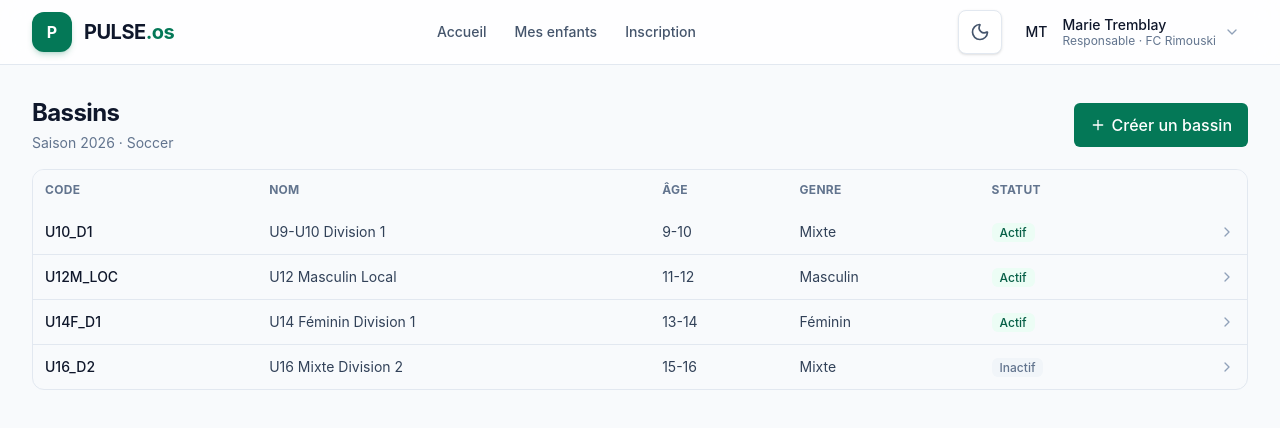
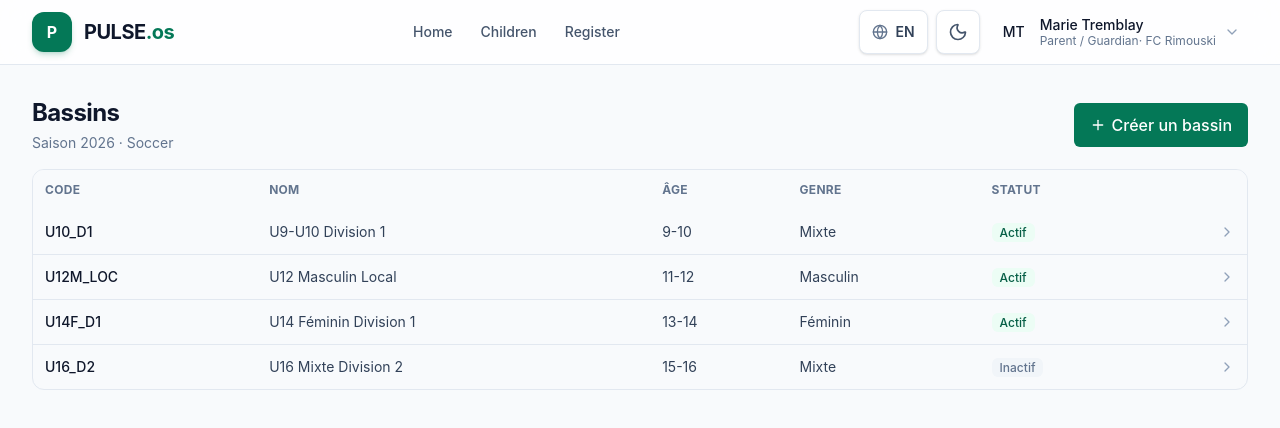
Before and after one commit to jasonouellet/pulse, a React (Vite) app in the folder frontend/: page /pools in a window 1280 px wide. Shown: the top 428 px of the page. Built offline with nearby package versions, Linux system fonts and the light colour scheme.

Commit message:
add: implement ADR-009-frontend-routing-and-i18n-strategy

```diff
--- a/frontend/package.json
+++ b/frontend/package.json
@@ -22,10 +22,13 @@
     "@opentelemetry/instrumentation-fetch": "^0.221.0",
     "@opentelemetry/sdk-trace-web": "^2.10.0",
     "clsx": "^2.1.1",
+    "i18next": "^26.4.0",
+    "i18next-browser-languagedetector": "^8.2.1",
     "lucide-react": "^1.34.0",
     "radix-ui": "^1.6.7",
     "react": "^19.2.8",
     "react-dom": "^19.2.8",
+    "react-i18next": "^17.0.12",
     "react-router": "^8.3.1",
     "tailwind-merge": "^3.6.0"
   },
--- a/frontend/src/App.tsx
+++ b/frontend/src/App.tsx
@@ -11,16 +11,18 @@ import { RegistrationPage } from "./pages/RegistrationPage";
 export function App() {
   return (
     <SessionProvider>
-      <AppLayout>
-        <Routes>
+      <Routes>
+        <Route path="/register" element={<RegistrationPage />} />
+
+        {/* Layout parent avec Outlet */}
+        <Route element={<AppLayout />}>
           <Route path="/" element={<HomePage />} />
           <Route path="/pools" element={<PoolsListPage />} />
           <Route path="/rosters" element={<RosterBuilderPage />} />
           <Route path="/players/:playerId" element={<PlayerProfilePage />} />
           <Route path="/children" element={<GuardianChildrenPage />} />
-          <Route path="/register" element={<RegistrationPage />} />
-        </Routes>
-      </AppLayout>
+        </Route>
+      </Routes>
     </SessionProvider>
   );
 }
--- /dev/null
+++ b/frontend/src/components/LanguageSwitcher.tsx
@@ -0,0 +1,26 @@
+import { useTranslation } from "react-i18next";
+import { Globe } from "lucide-react";
+
+export function LanguageSwitcher() {
+  const { i18n } = useTranslation();
+
+  // Langue courante (ex: "fr" ou "en")
+  const currentLang = i18n.resolvedLanguage || i18n.language || "fr";
+
+  const toggleLanguage = () => {
+    const nextLanguage = currentLang.startsWith("fr") ? "en" : "fr";
+    i18n.changeLanguage(nextLanguage);
+  };
+
+  return (
+    <button
+      onClick={toggleLanguage}
+      type="button"
+      className="inline-flex min-h-[44px] items-center gap-2 rounded-lg border border-slate-200 bg-white px-3 py-2 text-sm font-medium text-slate-700 shadow-sm transition-colors hover:bg-slate-100 dark:border-slate-700 dark:bg-slate-800 dark:text-slate-200 dark:hover:bg-slate-700"
+    >
+      <Globe className="h-4 w-4 text-slate-500" aria-hidden="true" />
+      {/* Affiche FR ou EN selon la langue active */}
+      <span className="uppercase font-semibold">{currentLang.slice(0, 2)}</span>
+    </button>
+  );
+}
--- a/frontend/src/components/layout/AppLayout.tsx
+++ b/frontend/src/components/layout/AppLayout.tsx
@@ -1,6 +1,8 @@
 import React, { useState, useEffect } from "react";
 import { DropdownMenu } from "radix-ui";
-import { NavLink } from "react-router";
+import { Outlet, NavLink } from "react-router";
+import { LanguageSwitcher } from "../LanguageSwitcher";
+import { useTranslation } from "react-i18next";
 import {
   Sun,
   Moon,
@@ -15,11 +17,8 @@ import {
 import { ROLE_LABELS, useSession, type UserRole } from "../../context/session";
 import { NAV_BY_ROLE } from "../../data/mock";
 
-interface AppLayoutProps {
-  children: React.ReactNode;
-}
-
-export const AppLayout: React.FC<AppLayoutProps> = ({ children }) => {
+export const AppLayout: React.FC = () => {
+  const { t } = useTranslation("common");
   const [isDarkMode, setIsDarkMode] = useState<boolean>(() => {
     return (
       localStorage.getItem("theme") === "dark" ||
@@ -80,9 +79,14 @@ export const AppLayout: React.FC<AppLayoutProps> = ({ children }) => {
             className="hidden md:flex md:items-center md:gap-1"
             aria-label="Main Navigation"
           >
-            {navItems.map((item) => (
+            {navItems.map((item) => {
+              const label = item.key
+                ? t(`nav.${item.key}` as any, { defaultValue: item.label ?? "" })
+                : (item.label ?? item.key ?? "");
+
+              return (
                 <NavLink
-                key={item.label}
+                  key={item.to}
                   to={item.to}
                   end={item.to === "/"}
                   className={({ isActive }) =>
@@ -93,14 +97,16 @@ export const AppLayout: React.FC<AppLayoutProps> = ({ children }) => {
                     }`
                   }
                 >
-                {item.label}
+                  {label}
                 </NavLink>
-            ))}
+              );
+            })}
           </nav>
 
-          {/* Right Actions (Theme Switcher + Avatar Menu + Mobile Toggle) */}
+          {/* Actions (Sélecteur de langue + Thème + Profil + Mobile) */}
           <div className="flex items-center gap-2">
-            {/* Theme Toggle Button */}
+            <LanguageSwitcher />
+
             <button
               onClick={toggleTheme}
               type="button"
@@ -116,9 +122,7 @@ export const AppLayout: React.FC<AppLayoutProps> = ({ children }) => {
               )}
             </button>
 
-            {/* Avatar + role/club submenu — the ONLY place club/role switching
-                happens. The name/subtitle next to the avatar is passive
-                display text, not a separate control. */}
+            {/* Menu Utilisateur / Dropdown */}
             <DropdownMenu.Root>
               <DropdownMenu.Trigger asChild>
                 <button
@@ -133,7 +137,9 @@ export const AppLayout: React.FC<AppLayoutProps> = ({ children }) => {
                       {userName}
                     </p>
                     <p className="text-xs leading-tight text-slate-500 dark:text-slate-400">
-                      {ROLE_LABELS[activeGrant.role]} · {activeGrant.club.name}
+                      {t(`roles.${activeGrant.role}` as any, {
+                        defaultValue: ROLE_LABELS[activeGrant.role] })}
+                      · {activeGrant.club.name}
                     </p>
                   </div>
                   <ChevronDown
@@ -150,7 +156,7 @@ export const AppLayout: React.FC<AppLayoutProps> = ({ children }) => {
                   className="z-50 w-64 rounded-xl border border-slate-200 bg-white p-1.5 shadow-lg dark:border-slate-700 dark:bg-slate-800"
                 >
                   <DropdownMenu.Label className="px-2 py-1.5 text-xs font-medium text-slate-400 dark:text-slate-500">
-                    Rôle actif · {activeGrant.club.name}
+                    {t("user.activeRole", { defaultValue: "Rôle actif" })} · {activeGrant.club.name}
                   </DropdownMenu.Label>
                   {rolesForActiveClub.map((role: UserRole) => (
                     <DropdownMenu.Item
@@ -162,7 +168,9 @@ export const AppLayout: React.FC<AppLayoutProps> = ({ children }) => {
                         className="h-4 w-4 text-slate-400"
                         aria-hidden="true"
                       />
-                      <span className="flex-1">{ROLE_LABELS[role]}</span>
+                      <span className="flex-1">
+                        {t(`roles.${role}` as any, { defaultValue: ROLE_LABELS[role] })}
+                      </span>
                       {role === activeGrant.role && (
                         <Check
                           className="h-4 w-4 text-brand-500"
@@ -175,7 +183,7 @@ export const AppLayout: React.FC<AppLayoutProps> = ({ children }) => {
                   <DropdownMenu.Separator className="my-1.5 h-px bg-slate-200 dark:bg-slate-700" />
 
                   <DropdownMenu.Label className="px-2 py-1.5 text-xs font-medium text-slate-400 dark:text-slate-500">
-                    Club actif
+                    {t("user.activeClub", { defaultValue: "Club actif" })}
                   </DropdownMenu.Label>
                   {clubs.map((club) => (
                     <DropdownMenu.Item
@@ -204,7 +212,7 @@ export const AppLayout: React.FC<AppLayoutProps> = ({ children }) => {
                       className="h-4 w-4 text-slate-400"
                       aria-hidden="true"
                     />
-                    Paramètres du compte
+                    {t("user.accountSettings", { defaultValue: "Paramètres du compte" })}
                   </DropdownMenu.Item>
                 </DropdownMenu.Content>
               </DropdownMenu.Portal>
@@ -227,13 +235,17 @@ export const AppLayout: React.FC<AppLayoutProps> = ({ children }) => {
           </div>
         </div>
 
-        {/* Mobile Navigation Drawer */}
+        {/* Navigation Mobile Drawer */}
         {isMobileMenuOpen && (
           <div className="border-b border-slate-200 bg-white px-4 pt-2 pb-4 dark:border-slate-800 dark:bg-slate-900 md:hidden">
             <nav className="flex flex-col gap-1" aria-label="Mobile Navigation">
-              {navItems.map((item) => (
+              {navItems.map((item) => {
+                const label = item.key
+                  ? t(`nav.${item.key}` as any, { defaultValue: item.label ?? "" })
+                  : (item.label ?? item.key ?? "");
+                return (
                   <NavLink
-                  key={item.label}
+                    key={item.to}
                     to={item.to}
                     end={item.to === "/"}
                     onClick={() => setIsMobileMenuOpen(false)}
@@ -245,17 +257,18 @@ export const AppLayout: React.FC<AppLayoutProps> = ({ children }) => {
                       }`
                     }
                   >
-                  {item.label}
+                    {label}
                   </NavLink>
-              ))}
+                );
+              })}
             </nav>
           </div>
         )}
       </header>
 
-      {/* Main Content Area */}
+      {/* Rendu des pages via React Router Outlet */}
       <main className="mx-auto max-w-7xl px-4 py-8 sm:px-6 lg:px-8">
-        {children}
+        <Outlet />
       </main>
     </div>
   );
--- a/frontend/src/data/mock.ts
+++ b/frontend/src/data/mock.ts
@@ -179,30 +179,32 @@ export const MY_CHILDREN_IDS = ["player-leo", "player-zoe"];
 
 // Nav items differ by active role — extend as real screens land per role.
 export interface NavItem {
-  label: string;
+  key: string;
+  label?: string;
   to: string;
+  icon?: string;
 }
 
 export const NAV_BY_ROLE: Record<UserRole, NavItem[]> = {
   GUARDIAN: [
-    { label: "Accueil", to: "/" },
-    { label: "Mes enfants", to: "/children" },
-    { label: "Inscription", to: "/register" },
+    { key: "home", to: "/" },
+    { key: "children", to: "/children" },
+    { key: "register", to: "/register" },
   ],
-  PLAYER: [{ label: "Accueil", to: "/" }],
+  PLAYER: [{ key: "home", to: "/" }],
   COACH: [
-    { label: "Accueil", to: "/" },
-    { label: "Bassins", to: "/pools" },
-    { label: "Rosters", to: "/rosters" },
+    { key: "home", to: "/" },
+    { key: "pools", to: "/pools" },
+    { key: "rosters", to: "/rosters" },
   ],
   CLUB_ADMIN: [
-    { label: "Accueil", to: "/" },
-    { label: "Bassins", to: "/pools" },
-    { label: "Rosters", to: "/rosters" },
+    { key: "home", to: "/" },
+    { key: "pools", to: "/pools" },
+    { key: "rosters", to: "/rosters" },
   ],
   TECHNICAL_DIRECTOR: [
-    { label: "Accueil", to: "/" },
-    { label: "Bassins", to: "/pools" },
-    { label: "Rosters", to: "/rosters" },
+    { key: "home", to: "/" },
+    { key: "pools", to: "/pools" },
+    { key: "rosters", to: "/rosters" },
   ],
 };
--- /dev/null
+++ b/frontend/src/i18n/config.ts
@@ -0,0 +1,40 @@
+import i18n from 'i18next';
+import { initReactI18next } from 'react-i18next';
+import LanguageDetector from 'i18next-browser-languagedetector';
+import { defaultNS } from './types';
+
+import frCommon from './locales/fr/common.json';
+import frRoster from './locales/fr/roster.json';
+import enCommon from './locales/en/common.json';
+import enRoster from './locales/en/roster.json';
+
+i18n
+  .use(LanguageDetector)
+  .use(initReactI18next)
+  .init({
+    fallbackLng: 'fr',
+    defaultNS,
+    resources: {
+      fr: { common: frCommon, roster: frRoster },
+      en: { common: enCommon, roster: enRoster },
+    },
+    interpolation: {
+      escapeValue: false, // Inutile avec React qui échappe nativement le XSS
+    },
+    detection: {
+      order: ['localStorage', 'navigator'],
+      caches: ['localStorage'],
+    },
+  });
+
+// Synchronise l'attribut html lang pour l'accessibilité WCAG / Loi 25
+i18n.on('languageChanged', (lng) => {
+  document.documentElement.lang = lng;
+});
+
+// Applique la langue initiale au premier chargement
+if (typeof document !== 'undefined') {
+  document.documentElement.lang = i18n.language || 'fr';
+}
+
+export default i18n;
--- /dev/null
+++ b/frontend/src/i18n/locales/en/common.json
@@ -0,0 +1,32 @@
+{
+  "actions": {
+    "save": "Save",
+    "cancel": "Cancel",
+    "delete": "Delete",
+    "edit": "Edit",
+    "switchLanguage": "Français"
+  },
+  "labels": {
+    "loading": "Loading...",
+    "error": "An error occurred"
+  },
+  "nav": {
+    "home": "Home",
+    "pools": "Pools",
+    "rosters": "Rosters",
+    "children": "Children",
+    "register": "Register"
+  },
+  "user": {
+    "activeRole": "Active role",
+    "activeClub": "Active club",
+    "accountSettings": "Account settings"
+  },
+  "roles": {
+    "CLUB_ADMIN": "Club Manager",
+    "TECHNICAL_DIRECTOR": "Technical Director",
+    "COACH": "Coach",
+    "GUARDIAN": "Parent / Guardian",
+    "PLAYER": "Player"
+  }
+}
--- /dev/null
+++ b/frontend/src/i18n/locales/en/roster.json
@@ -0,0 +1,5 @@
+{
+  "title": "Team Roster",
+  "playerCount_one": "{{count}} player selected",
+  "playerCount_other": "{{count}} players selected"
+}
--- /dev/null
+++ b/frontend/src/i18n/locales/fr/common.json
@@ -0,0 +1,32 @@
+{
+  "actions": {
+    "save": "Enregistrer",
+    "cancel": "Annuler",
+    "delete": "Supprimer",
+    "edit": "Modifier",
+    "switchLanguage": "English"
+  },
+  "labels": {
+    "loading": "Chargement...",
+    "error": "Une erreur est survenue"
+  },
+  "nav": {
+    "home": "Accueil",
+    "pools": "Groupes",
+    "rosters": "Alignements",
+    "children": "Enfants",
+    "register": "Inscription"
+  },
+  "user": {
+    "activeRole": "Rôle actif",
+    "activeClub": "Club actif",
+    "accountSettings": "Paramètres du compte"
+  },
+  "roles": {
+    "CLUB_ADMIN": "Gestionnaire de club",
+    "TECHNICAL_DIRECTOR": "Directeur technique",
+    "COACH": "Entraîneur",
+    "GUARDIAN": "Parent / Tuteur",
+    "PLAYER": "Joueur"
+  }
+}
--- /dev/null
+++ b/frontend/src/i18n/locales/fr/roster.json
@@ -0,0 +1,5 @@
+{
+  "title": "Alignement de l'équipe",
+  "playerCount_one": "{{count}} joueur sélectionné",
+  "playerCount_other": "{{count}} joueurs sélectionnés"
+}
--- /dev/null
+++ b/frontend/src/i18n/types.ts
@@ -0,0 +1,15 @@
+import frCommon from './locales/fr/common.json';
+import frRoster from './locales/fr/roster.json';
+
+export const defaultNS = 'common';
+export const resources = {
+  common: frCommon,
+  roster: frRoster,
+} as const;
+
+declare module 'i18next' {
+  interface CustomTypeOptions {
+    defaultNS: typeof defaultNS;
+    resources: typeof resources;
+  }
+}
--- a/frontend/src/main.tsx
+++ b/frontend/src/main.tsx
@@ -4,8 +4,9 @@ import { BrowserRouter } from "react-router";
 import App from "./App.tsx";
 import "./index.css";
 import { initFrontendObservability } from "./lib/observability.ts";
+import './i18n/config'; // <-- Initialise i18next at startup
 
-// Initialiser le traçage OTEL si activé
+// Initialise OTEL tracing if activated
 if (import.meta.env.VITE_ENABLE_OTEL === "true") {
   initFrontendObservability();
 }
```
Also changed, not shown: 2 other files (tests, documents, lock files or other folders). Lines whose indentation alone changed are shown as unchanged.
